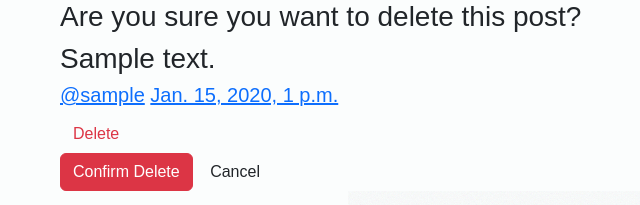
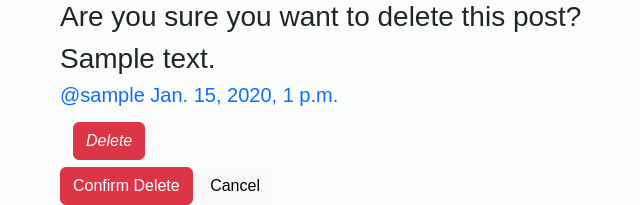
Before and after one commit to chegeharrison/SImple_social-clone, a Django app: page /posts/delete/1/ in a window 1280 px wide; the page is wider, and only the part inside the window is pictured. Shown: the part 56-261 px from the top of that part, without its empty margins (34-674 px from the left). Run offline with Django 5.2, Linux system fonts and the light colour scheme; a user stored in the database is signed in; tables that the repository leaves empty hold one stand-in row (values such as "Sample post"); some libraries are stand-ins or nearby versions; some web fonts are replaced.

```diff
--- a/requirements.txt
+++ b/requirements.txt
@@ -4,12 +4,14 @@ bootstrap4==0.1.0
 certifi==2023.11.17
 cffi==1.16.0
 charset-normalizer==3.3.2
+crispy-bootstrap5==2023.10
 cryptography==42.0.0
 defusedxml==0.7.1
 Django==4.2.9
 django-allauth==0.60.1
-
+django-bootstrap-v5==1.0.11
 django-bootstrap3==23.6
+django-bootstrap5==23.4
 django-braces==1.15.0
 django-crispy-forms==2.1
 django-markdown==0.8.4
--- a/simplesocial/settings.py
+++ b/simplesocial/settings.py
@@ -44,7 +44,6 @@ INSTALLED_APPS = [
     "misaka",
     'crispy_forms',
     'crispy_bootstrap5',
-    # "django_markdown",
     "braces",
     "accounts",
     "posts",
--- a/static/css/master.css
+++ b/static/css/master.css
@@ -18,6 +18,9 @@ html, body {
     border-radius: 5%;
     padding: 10px;
 
+  }
+  a{
+    text-decoration: none;
   }
   #note {
     position: absolute;
--- a/templates/posts/_post.html
+++ b/templates/posts/_post.html
@@ -1,3 +1,4 @@
+
 <div class="post media">
     <h3>{{post.message_html|safe}}</h3>
     <div class="media-body">
@@ -15,9 +16,10 @@
             {% if user.is_authenticated and post.user == user %}
             <a href="{% url 'posts:delete' pk=post.pk %}" title="delete" class="btn btn-simple">
                 <span class="glyphicon glyphicon-remove text-danger" aria-hidden="true"></span>
-                <span class="text-danger icon-label">Delete</span>
+                <i class="bi bi-trash btn btn-danger">Delete</i>
+
             </a>
-            {% endif %}
+             {% endif %}
         </div>
     </div>
 
--- a/templates/posts/post_confirm_delete.html
+++ b/templates/posts/post_confirm_delete.html
@@ -1,4 +1,7 @@
 {% extends 'posts/post_base.html'%}
+{% load crispy_forms_filters %}
+{% load crispy_forms_tags %}
+
 {% block post_content %}
 <h3>Are you sure you want to delete this post? </h3>
 <div class="posts">
@@ -6,9 +9,9 @@
 </div>
 <form method="POST" action="">
     {% csrf_token %}
-    <input type="submit" value="Confirm Delete" class="btn btn-danger btn-large" >
+    <button class="btn btn-danger">Confirm Delete</button>
     <a href="{% url 'posts:single' username=user.username pk=object.pk %}"
-    class="btn btn-simple btn-large btn-default">Cancel</a>
+    class="btn btn-light">Cancel</a>
 </form>
 
 {% endblock%}
```
Also changed, not shown: templates/posts/post_form.html (+7 -4 lines).
